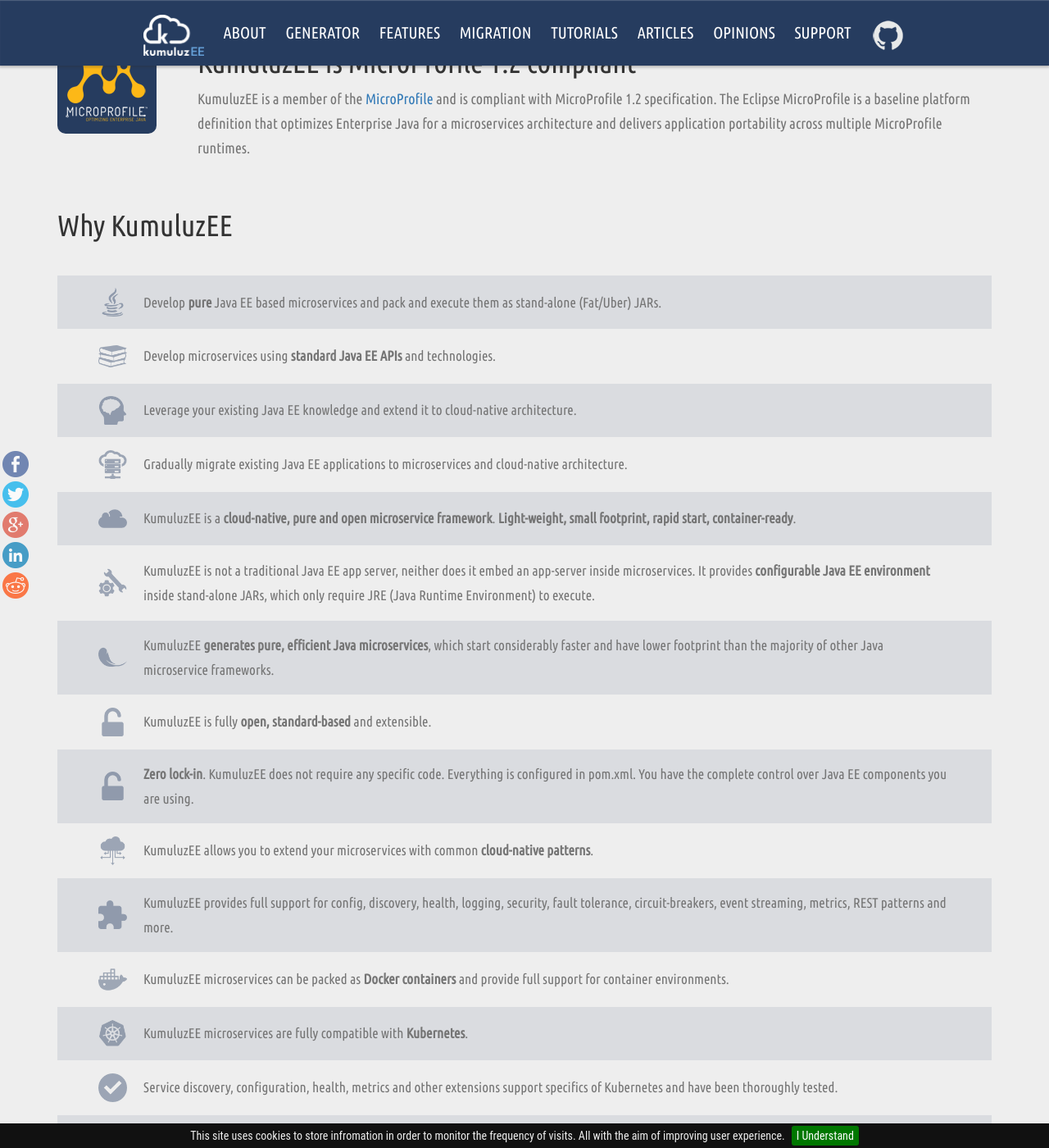
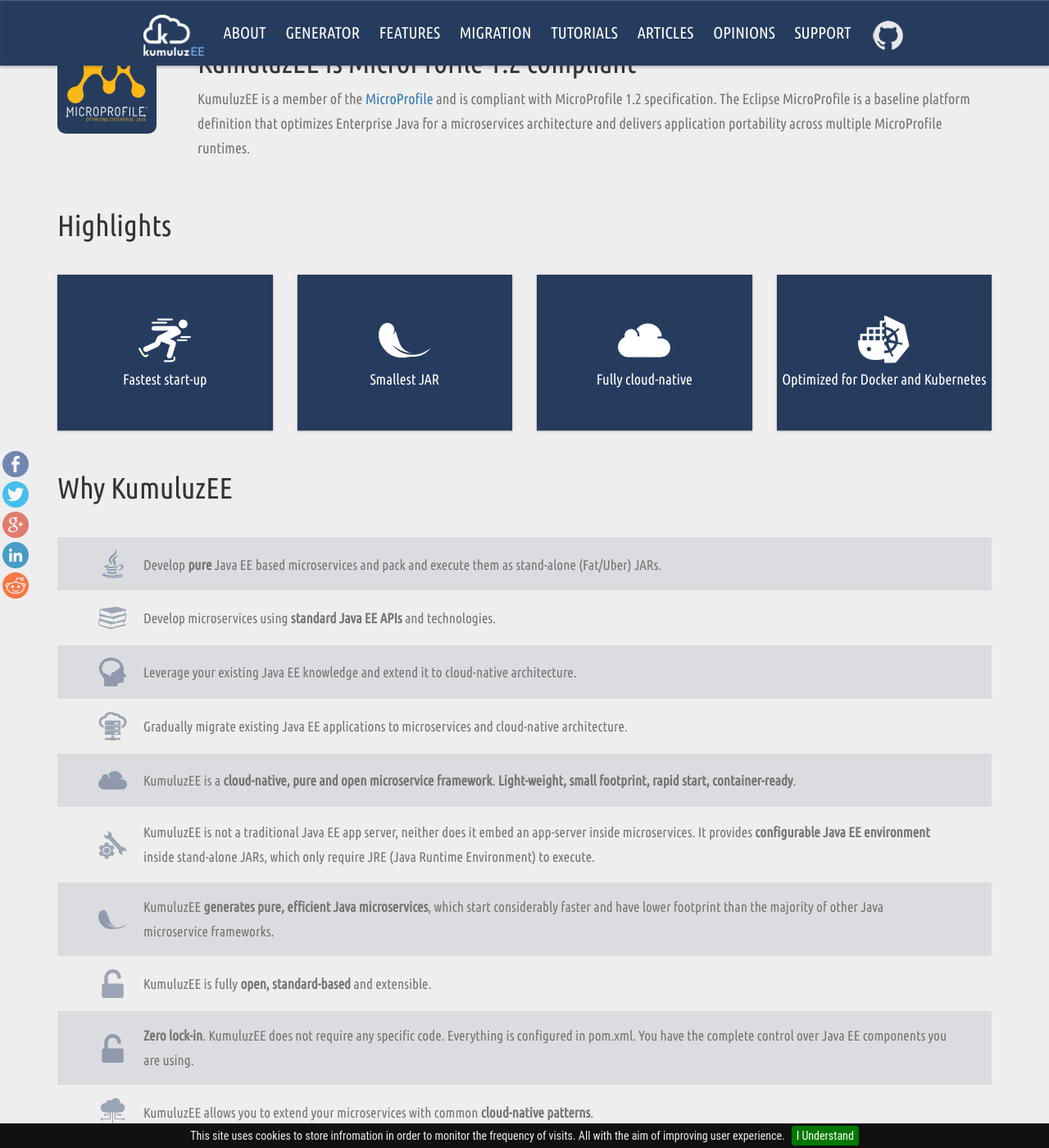
Before and after one commit to kumuluz/ee.kumuluz.com, a Jekyll site: the page built from index.html, in a window 1280 px wide and 1400 px high, scrolled down 647 px. Shown: the whole window at 82% size. Built offline with Jekyll 4.4.1, drawn with Linux system fonts in a browser that asks for light colours; nearby versions of some CDN libraries; comment, search, counter and statistics services are not loaded.

Commit message:
added highlights

```diff
--- a/_sass/_layout.scss
+++ b/_sass/_layout.scss
@@ -771,3 +771,18 @@
 .why p:nth-child(odd) {
   background: rgba(38, 60, 95, 0.1);
 }
+
+.highlight {
+  height: 190px;
+  background: #263c5f;
+  display: flex;
+  flex-direction: column;
+  justify-content: center;
+  align-items: center;
+  text-align: center;
+  color: white;
+  box-shadow: 0 0 3px rgba(0, 0, 0, 0.12), 0 1px 2px rgba(0, 0, 0, 0.24);
+  img {
+    filter: brightness(10);
+  }
+}
--- a/index.html
+++ b/index.html
@@ -49,6 +49,41 @@
                             </div>
                         </div>
                     </div>
+                </div>
+
+                <div class="container">
+                  <div class="row">
+                    <div class="col-xs-12">
+                      <br/>
+                      <h1>Highlights</h1>
+                      <br/>
+                    </div>
+
+                    <div class="col-xs-12 col-sm-3">
+                      <div class="highlight">
+                        <img src="/assets/images/why/speed.png">
+                        Fastest start-up
+                      </div>
+                    </div>
+                    <div class="col-xs-12 col-sm-3">
+                      <div class="highlight">
+                        <img src="/assets/images/why/feather.png">
+                        Smallest JAR
+                      </div>
+                    </div>
+                    <div class="col-xs-12 col-sm-3">
+                      <div class="highlight">
+                        <img src="/assets/images/why/cloud.png">
+                        Fully cloud-native
+                      </div>
+                    </div>
+                    <div class="col-xs-12 col-sm-3">
+                      <div class="highlight">
+                        <img src="/assets/images/why/docker_kubernetes.png">
+                        Optimized for Docker and Kubernetes
+                      </div>
+                    </div>
+                  </div>
                 </div>
 
                 <div class="container">
```
Also changed, not shown: assets/images/why/docker_kubernetes.png (added), assets/images/why/speed.png (added).
